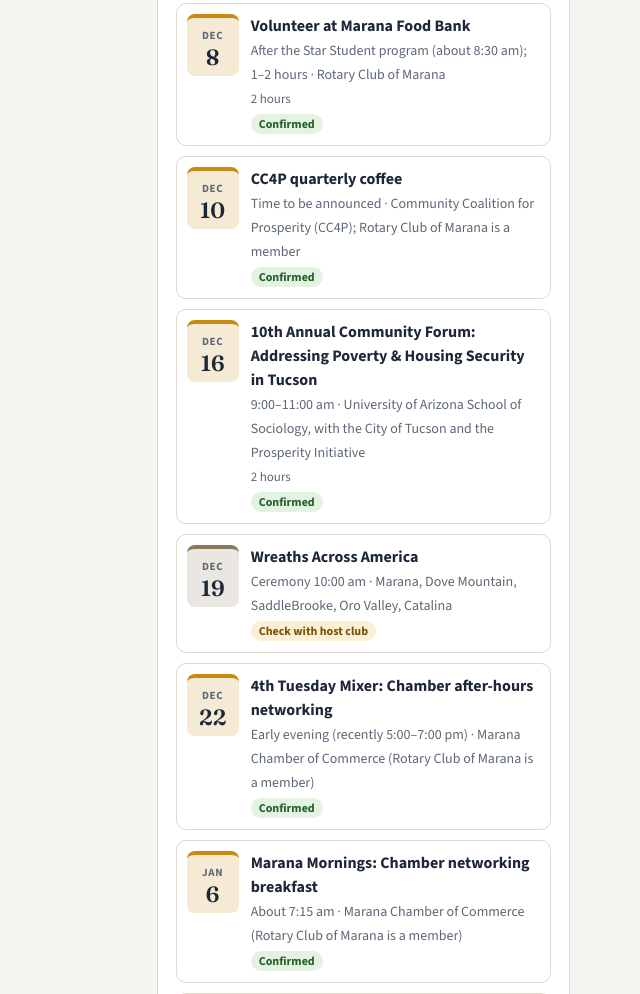
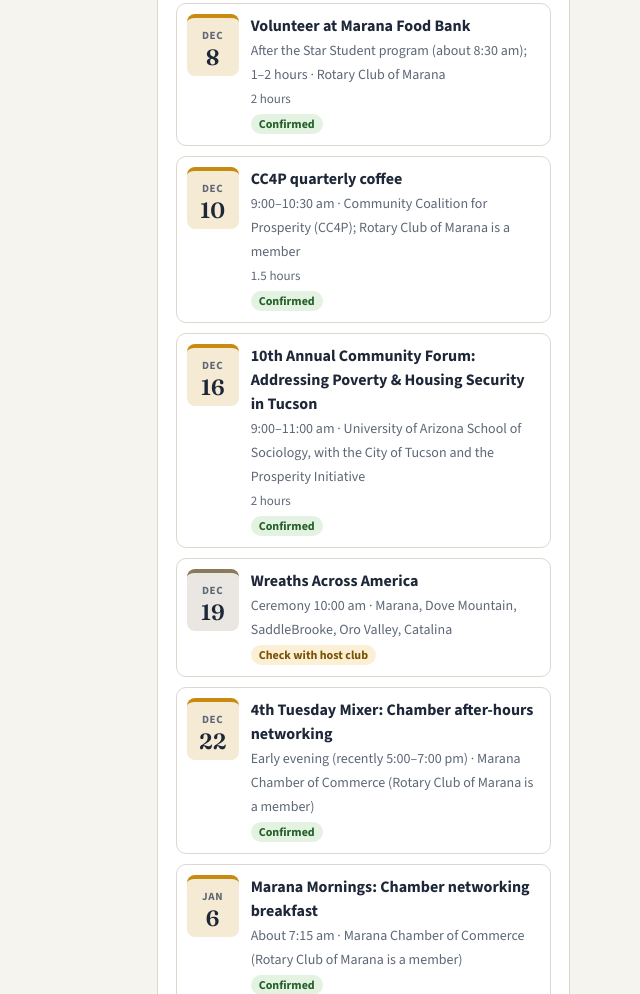
Before and after one commit to maranarotary/service-calendar, a plain HTML site: page index.html in a window 1280 px wide. Shown: the part 2103-3097 px from the top of the page, without its empty margins (640-1280 px from the left). Drawn offline with nearby package versions, Linux system fonts and the light colour scheme.

Commit message:
CC4P coffee 9:00-10:30am
Co-Authored-By: Claude Opus 5.5 <noreply@anthropic.com>
Claude-Session: https://claude.ai/code/session_011fUgVUsSn4ySt9A2SzxmFb

```diff
--- a/index.html
+++ b/index.html
@@ -336,7 +336,7 @@ const EVENTS = [
   {date:"2027-05-11", time:"7:15 am", venue:"mcat", types:["youth"], focus:["education"], title:"MCAT Star Student recognition", club:"marana", hosts:"Rotary Club of Marana", where:"MCAT (Marana Career and Technical High School), 13650 N McDuff Rd, Marana", contact:"Rotary Club of Marana", partner:"MCAT (Marana Career and Technical High School)", notes:"Quarterly: the club meets at MCAT instead of Vista Academy to recognize its Star Students.", link:"https://www.maranarotary.org/", status:"ours"},
   {date:"2027-05-11", time:"After the Star Student program (about 8:30 am); 1–2 hours", venue:"maranafb", hours:2, types:["food"], focus:["economic"], title:"Volunteer at Marana Food Bank", club:"marana", hosts:"Rotary Club of Marana", where:"Marana Food Bank and Community Resource Center, 11734 W Grier Rd, Marana", contact:"Rotary Club of Marana", partner:"Marana Food Bank and Community Resource Center", notes:"A group from the club volunteers at the food bank for 1–2 hours after the quarterly MCAT Star Student program, which is nearby.", link:"https://www.maranarotary.org/", status:"ours"},
   {date:"2026-11-19", time:"10:00 am", types:["networking"], focus:["economic"], title:"CC4P Quarterly Forum (virtual): economic mobility and the Prosperity Initiative", club:"marana", hosts:"Community Coalition for Prosperity (CC4P); Rotary Club of Marana is a member", contact:"Community Coalition for Prosperity (CC4P)", partner:"Community Coalition for Prosperity (CC4P); City of Tucson; Pima County", where:"Online via Zoom", notes:"Free and open to the public; no membership or advance registration needed. Updates on economic mobility and the Prosperity Initiative from CC4P, the City of Tucson and Pima County. Zoom link: https://us06web.zoom.us/j/84307304578 (also posted on the CC4P News and Events page, which links it as \"click HERE to join\").", link:"https://www.cc4ptucson.org/newsandevents", status:"ours"},
-  {date:"2026-12-10", time:"Time to be announced", venue:"cfsa", types:["networking"], focus:["economic"], title:"CC4P quarterly coffee", club:"marana", hosts:"Community Coalition for Prosperity (CC4P); Rotary Club of Marana is a member", contact:"Rotary Club of Marana", partner:"Community Coalition for Prosperity (CC4P)", link:"https://www.cc4ptucson.org/newsandevents", status:"ours", where:"Community Foundation for Southern Arizona, 5049 E Broadway Blvd, Suite 201, Tucson", notes:"The Community Coalition for Prosperity holds a coffee each quarter; the Rotary Club of Marana is a member. Ask the club for the time."},
+  {date:"2026-12-10", time:"9:00–10:30 am", venue:"cfsa", hours:1.5, types:["networking"], focus:["economic"], title:"CC4P quarterly coffee", club:"marana", hosts:"Community Coalition for Prosperity (CC4P); Rotary Club of Marana is a member", contact:"Rotary Club of Marana", partner:"Community Coalition for Prosperity (CC4P)", link:"https://www.cc4ptucson.org/newsandevents", status:"ours", where:"Community Foundation for Southern Arizona, 5049 E Broadway Blvd, Suite 201, Tucson", notes:"The Community Coalition for Prosperity holds a coffee each quarter; the Rotary Club of Marana is a member."},
   {date:"2026-12-16", time:"9:00–11:00 am", venue:"habitat", hours:2, types:["networking"], focus:["economic"], title:"10th Annual Community Forum: Addressing Poverty & Housing Security in Tucson", club:"marana", hosts:"University of Arizona School of Sociology, with the City of Tucson and the Prosperity Initiative", contact:"University of Arizona School of Sociology", partner:"University of Arizona; City of Tucson; Prosperity Initiative", where:"Habitat for Humanity Tucson, 3501 N Mountain Ave, Tucson", notes:"\"U of A Research for Action\" forum on poverty and housing security, tied to the Prosperity Initiative that CC4P (which the Rotary Club of Marana has joined) supports. Includes student poster presentations from the Poverty in Tucson Field Workshop. Free; RSVP through the link on the CC4P News and Events page.", link:"https://www.cc4ptucson.org/newsandevents", status:"ours"},
   {date:"2026-11-21", time:"Time to be announced (El Tour ride day runs about 6:00 am–5:00 pm)", venue:"tcc", types:["networking","community"], focus:["none"], title:"Rotary info booth at the El Tour de Tucson finish line", club:"marana", hosts:"Rotary Club of Marana", where:"El Tour de Tucson finish line area, Tucson Convention Center, 260 S Church Ave, downtown Tucson", contact:"Rotary Club of Marana", partner:"El Tour de Tucson", notes:"The Rotary Club of Marana will staff a Rotary information booth (tent) at the finish line during El Tour de Tucson, telling riders, families and spectators about Rotary. Ask the club about shift times and what to bring.", link:"https://eltourdetucson.org/", status:"ours"},
   {date:"2026-11-21", time:"Rides start 7:00 am", venue:"tcc", types:["health","fundraiser"], focus:["disease"], title:"El Tour de Tucson: Ride to End Polio", club:"tucson", hosts:"Rotary Club of Tucson, Dove Mountain and others", where:"Tucson Convention Center, 260 S Church Ave", contact:"Rotary Club of Tucson office, 520-623-2281", partner:"Rotary PolioPlus", notes:"Ride with the Rotary team to raise money for polio eradication, or volunteer on ride day.", link:"https://eltourdetucson.org/", status:"unconfirmed"},
```
